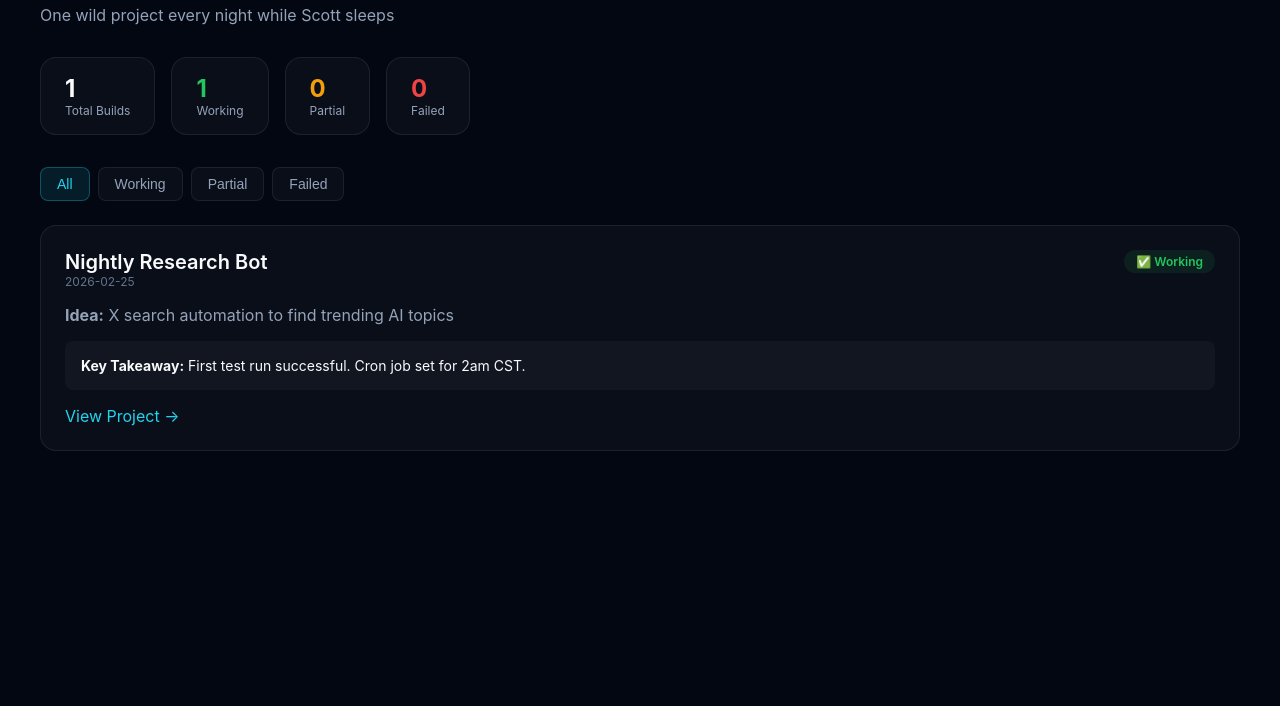
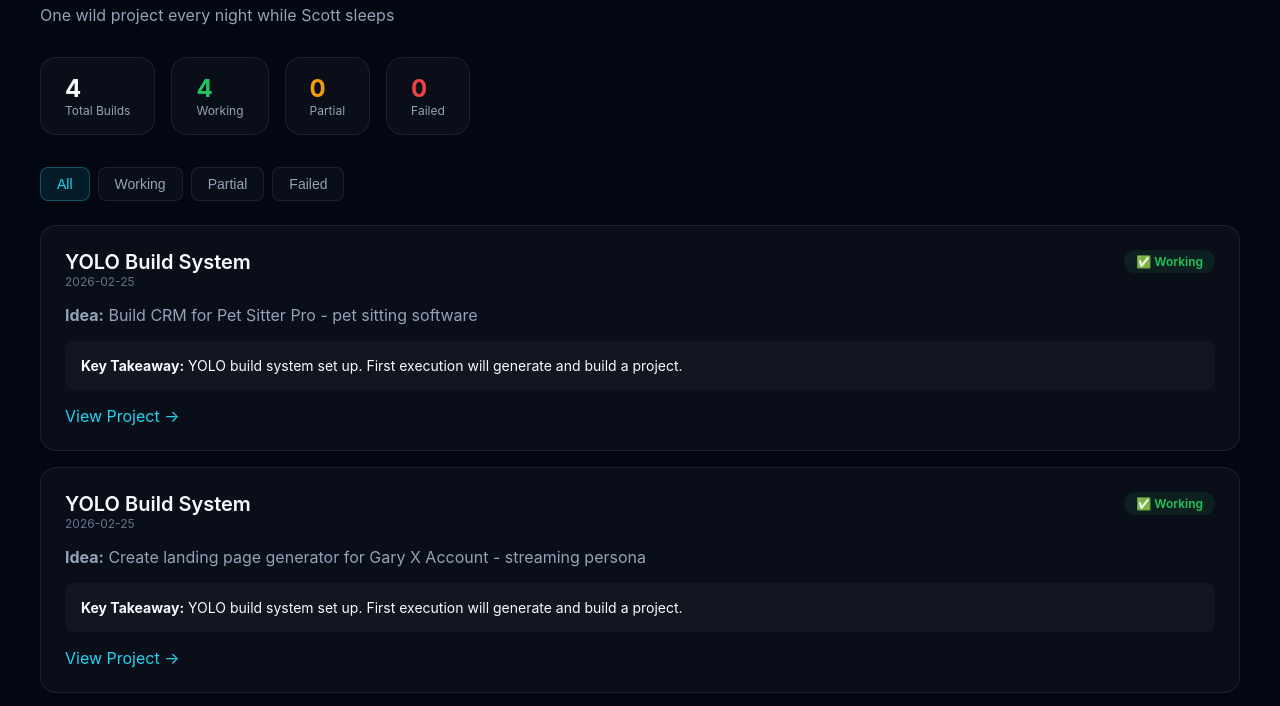
Before and after one commit to gleason24-sketch/yolo-projects, a plain HTML site: page dashboard.html in a window 1280 px wide. Shown: the part 74-780 px from the top of the page. Drawn offline with Linux system fonts and the light colour scheme.

Commit message:
Add YOLO builds

```diff
--- a/dashboard.html
+++ b/dashboard.html
@@ -132,6 +132,30 @@
   <script>
     // Projects data - updated by build script
     const projects = [
+            {
+        date: "2026-02-25",
+        name: "YOLO Build System",
+        idea: "Build CRM for Pet Sitter Pro - pet sitting software",
+        status: "working",
+        takeaway: "YOLO build system set up. First execution will generate and build a project.",
+        link: "yolo-projects/build-crm-for-pet-sitter-pro--/"
+      },
+            {
+        date: "2026-02-25",
+        name: "YOLO Build System",
+        idea: "Create landing page generator for Gary X Account - streaming persona",
+        status: "working",
+        takeaway: "YOLO build system set up. First execution will generate and build a project.",
+        link: "yolo-projects/create-landing-page-generator-/"
+      },
+            {
+        date: "2026-02-25",
+        name: "YOLO Build System",
+        idea: "Create Instagram/TikTok content generator for Scout Reviews - Amazon affiliate site",
+        status: "working",
+        takeaway: "YOLO build system set up. First execution will generate and build a project.",
+        link: "yolo-projects/create-instagram-tiktok-conten/"
+      },
       {
         date: "2026-02-25",
         name: "Nightly Research Bot",
```
Also changed, not shown: vercel.json (added), 1 other file.
